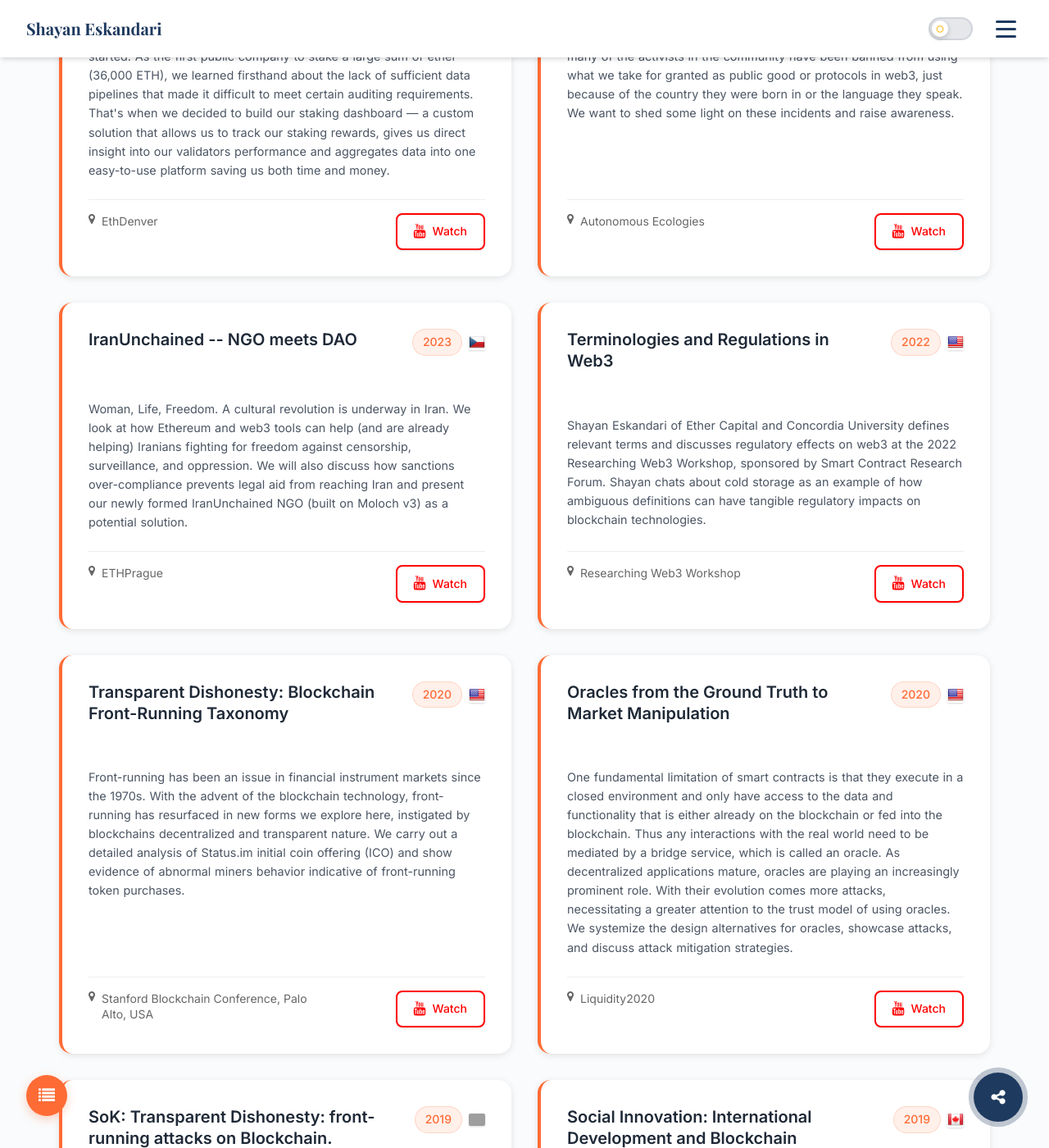
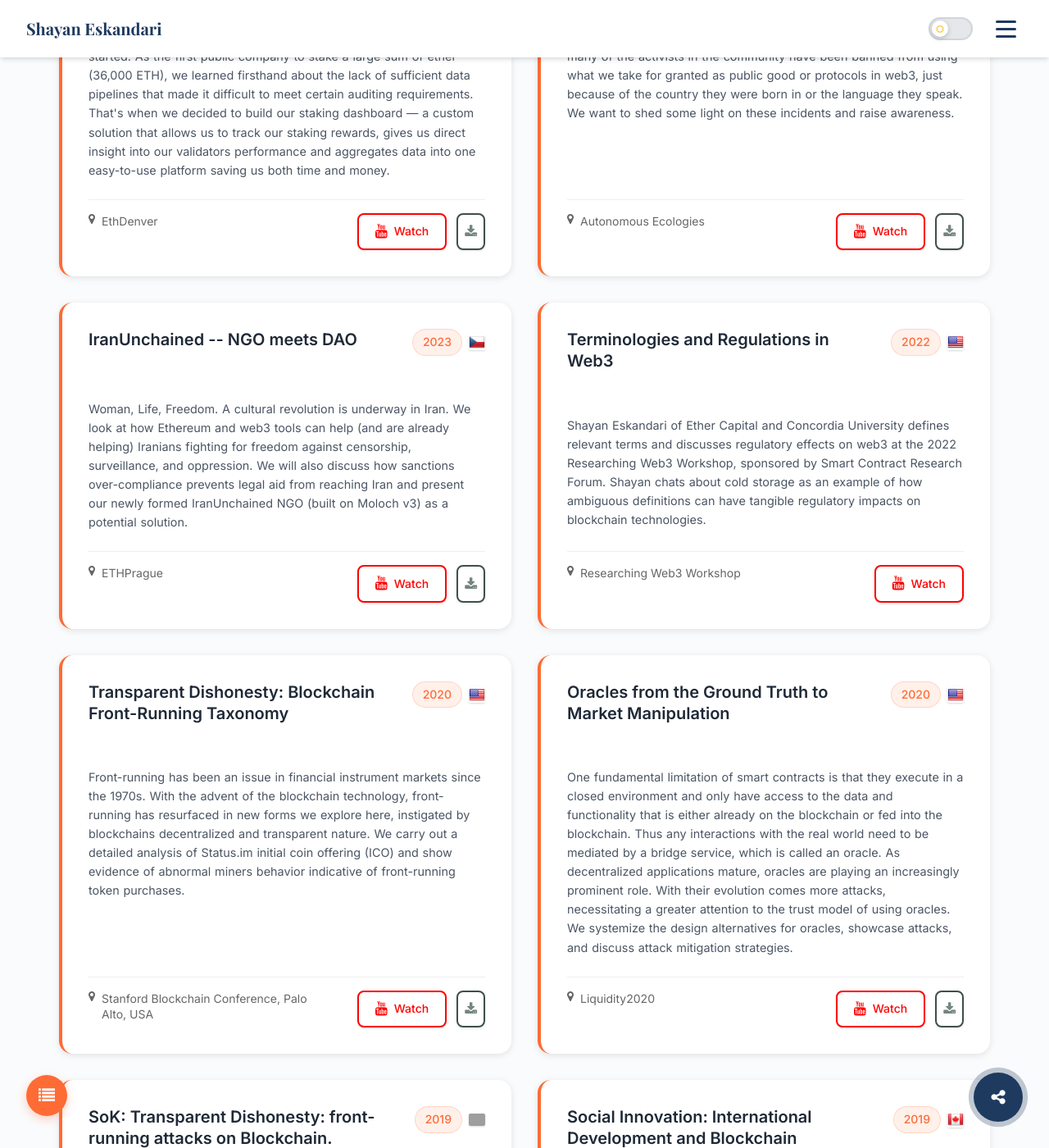
Before and after one commit to shayanb/shayan.es, a Jekyll site: the page built from talks.html, in a window 1280 px wide and 1400 px high, scrolled down 997 px. Shown: the whole window at 82% size. Built offline with Jekyll 4.4.1, drawn with Linux system fonts in a browser that asks for light colours; grey boxes are pictures that could not be loaded.

Commit message:
add download icon for available local videos

```diff
--- a/_data/index/lectures.yml
+++ b/_data/index/lectures.yml
@@ -75,7 +75,6 @@
   type: panel
   year: 2020
   youtube: "https://www.youtube.com/watch?v=VaqIFiY-Ks0"
-  local_video: /assets/lectures/2020-bitcoin-closed-economies.mp4
 
 - name: "Blockchain Through Philosophy"
   descr: "In this episode of Shir Ya Khat we look at the Blockchain technology with a radical philosophical narrative and, with our guest philosopher Professor Creston Davis from the Global Center for Advance Studies, we discuss the changes it can bring in the way we exist in the coming years."
@@ -85,7 +84,6 @@
   type: panel
   year: 2020
   youtube: "https://www.youtube.com/watch?v=OThCgcFshKw"
-  local_video: /assets/lectures/2020-blockchain-philosophy.mp4
 
 
 - name: "Transparent Dishonesty: Blockchain Front-Running Taxonomy"
@@ -106,7 +104,6 @@
   year: 2019
   youtube: "https://www.youtube.com/watch?v=Zs-P5FSJvGQ"
   type: workshop
-  local_video: /assets/lectures/2019-breaking-smart-contracts-devcon.mp4
 
 - name: "Transparent Dishonesty: Blockchain Front-Running Taxonomy"
   location: DevCon V, Osaka, Japan
@@ -127,7 +124,6 @@
   type: talk
   year: 2019
   flag: US
-  local_video: /assets/lectures/2019-security-design-audits.mp4
 
 - name: "Smashing Smart Contracts: Detecting and Exploiting Vulnerabilities in EVM bytecode"
   descr: "Hacking & exploitation Solidity/EVM smart contracts, and practicing them on CaptureTheEther and OpenZeppelin Ethernaut challanges."
@@ -218,7 +214,6 @@
   youtube: https://youtu.be/R7sUoOV8TAg
   slides: https://github.com/shayanb/cryptojacking-first-paper/blob/master/Presentation/Cryptojacking_IEEESB2018.pdf
   flag: CA
-  local_video: /assets/lectures/2018-cryptojacking-secrev.mp4
 
 - name: 2nd Annual Blockchain Bootcamp
   descr: "This blockchain bootcamp is an introductory level workshop that will teach the attendees the main building blocks of blockchain, with hands on experience with timestamping and associated use cases."
@@ -298,4 +293,3 @@
   flag: IR
   type: talk
   year: 2015
-  local_video: /assets/lectures/2015-bitcoin-introduction-iran.mp4
--- a/_includes/sections/lectures.html
+++ b/_includes/sections/lectures.html
@@ -32,6 +32,9 @@
                 {% if lecture.youtube %}
                 <a href="{{ lecture.youtube }} " target="_blank"><i class="fa fa-youtube"></i>Video</a> &nbsp;
                 {% endif %}
+                {% if lecture.local_video %}
+                <a href="{{ lecture.local_video }}" download><i class="fa fa-download"></i></a> &nbsp;
+                {% endif %}
                 {% if lecture.media %}
                 <br><b>Press:</b> {% for item in lecture.media %}
                 <a href="{{ item.link }} " target="_blank"><i class="fa fa-newspaper-o"></i>{{item.name}}</a> &nbsp;
--- a/talks.html
+++ b/talks.html
@@ -101,7 +101,7 @@
           <p class="talk-description">{{ lecture.descr }}</p>
           {% endif %}
 
-          {% if lecture.location or lecture.website or lecture.youtube or lecture.slides or lecture.github or lecture.paper %}
+          {% if lecture.location or lecture.website or lecture.youtube or lecture.local_video or lecture.slides or lecture.github or lecture.paper %}
           <div class="talk-footer-row">
             {% if lecture.location %}
             <div class="talk-location-bottom">
@@ -109,13 +109,19 @@
             </div>
             {% endif %}
 
-            {% if lecture.website or lecture.youtube or lecture.slides or lecture.github or lecture.paper %}
+            {% if lecture.website or lecture.youtube or lecture.local_video or lecture.slides or lecture.github or lecture.paper %}
             <div class="talk-media">
               <div class="media-links">
               {% if lecture.youtube %}
                 <a href="{{ lecture.youtube }}" target="_blank" class="media-link youtube">
                   <i class="fa fa-youtube"></i>
                   <span>Watch</span>
+                </a>
+              {% endif %}
+              {% if lecture.local_video %}
+                <a href="{{ lecture.local_video }}" download class="media-link download">
+                  <i class="fa fa-download"></i>
+                  <span></span>
                 </a>
               {% endif %}
               {% if lecture.slides %}
@@ -188,11 +194,16 @@
           <p class="other-talk-description">{{ lecture.descr }}</p>
           {% endif %}
 
-          {% if lecture.youtube or lecture.slides or lecture.github or lecture.paper %}
+          {% if lecture.youtube or lecture.local_video or lecture.slides or lecture.github or lecture.paper %}
           <div class="other-talk-actions">
             {% if lecture.youtube %}
               <a href="{{ lecture.youtube }}" target="_blank" class="other-action youtube">
                 <i class="fa fa-youtube"></i>
+              </a>
+            {% endif %}
+            {% if lecture.local_video %}
+              <a href="{{ lecture.local_video }}" download class="other-action download">
+                <i class="fa fa-download"></i>
               </a>
             {% endif %}
             {% if lecture.slides %}
@@ -1349,6 +1360,19 @@
   color: white !important;
 }
 
+.talks-page .talks-section .talk-media .media-links .media-link.download {
+  background: transparent !important;
+  color: #73857f !important;
+  border-color: #3f4f4a !important;
+  gap: 0rem !important;
+  padding: 0.5rem 0.5rem !important;
+}
+
+.talks-page .talks-section .talk-media .media-links .media-link.download:hover {
+  background: #53937d !important;
+  color: white !important;
+}
+
 /* Dark Mode Support for Talks */
 [data-theme="dark"] .talks-section .talk-card {
   background: var(--card-color) !important;
@@ -1430,6 +1454,20 @@
 [data-theme="dark"] .talks-page .talks-section .talk-media .media-links .media-link.paper:hover {
   background: #6da4d9 !important;
   color: white !important;
+}
+
+[data-theme="dark"] .talks-page .talks-section .talk-media .media-links .media-link.download {
+  background: transparent !important;
+  color: #598172 !important;
+  border-color: #34d399 !important;
+  gap: 0rem !important;
+  padding: 0.5rem 0.5rem !important;
+}
+
+[data-theme="dark"] .talks-page .talks-section .talk-media .media-links .media-link.download:hover {
+  background: #296750 !important;
+  color: white !important;
+
 }
 
 /* Workshop Cards Action Styling */
@@ -1492,6 +1530,16 @@
   color: white !important;
 }
 
+.other-talk-actions .other-action.download {
+  color: #10b981 !important;
+  border-color: #10b981 !important;
+}
+
+.other-talk-actions .other-action.download:hover {
+  background: #10b981 !important;
+  color: white !important;
+}
+
 /* Dark Mode Workshop Cards */
 [data-theme="dark"] .other-talk-card {
   background: var(--card-color) !important;
@@ -1559,6 +1607,16 @@
 
 [data-theme="dark"] .other-talk-actions .other-action.paper:hover {
   background: #6da4d9 !important;
+  color: white !important;
+}
+
+[data-theme="dark"] .other-talk-actions .other-action.download {
+  color: #34d399 !important;
+  border-color: #34d399 !important;
+}
+
+[data-theme="dark"] .other-talk-actions .other-action.download:hover {
+  background: #34d399 !important;
   color: white !important;
 }
 
```
